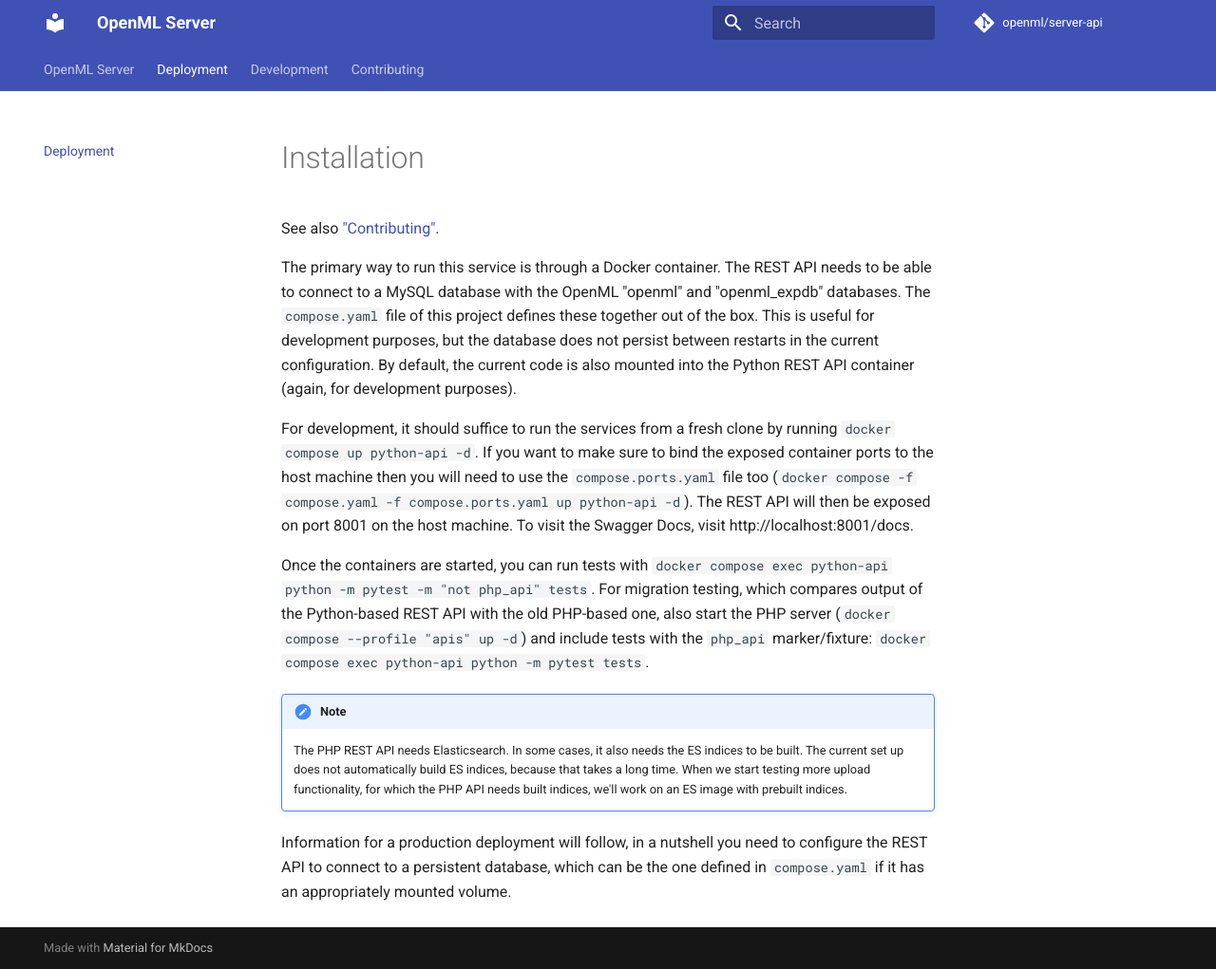
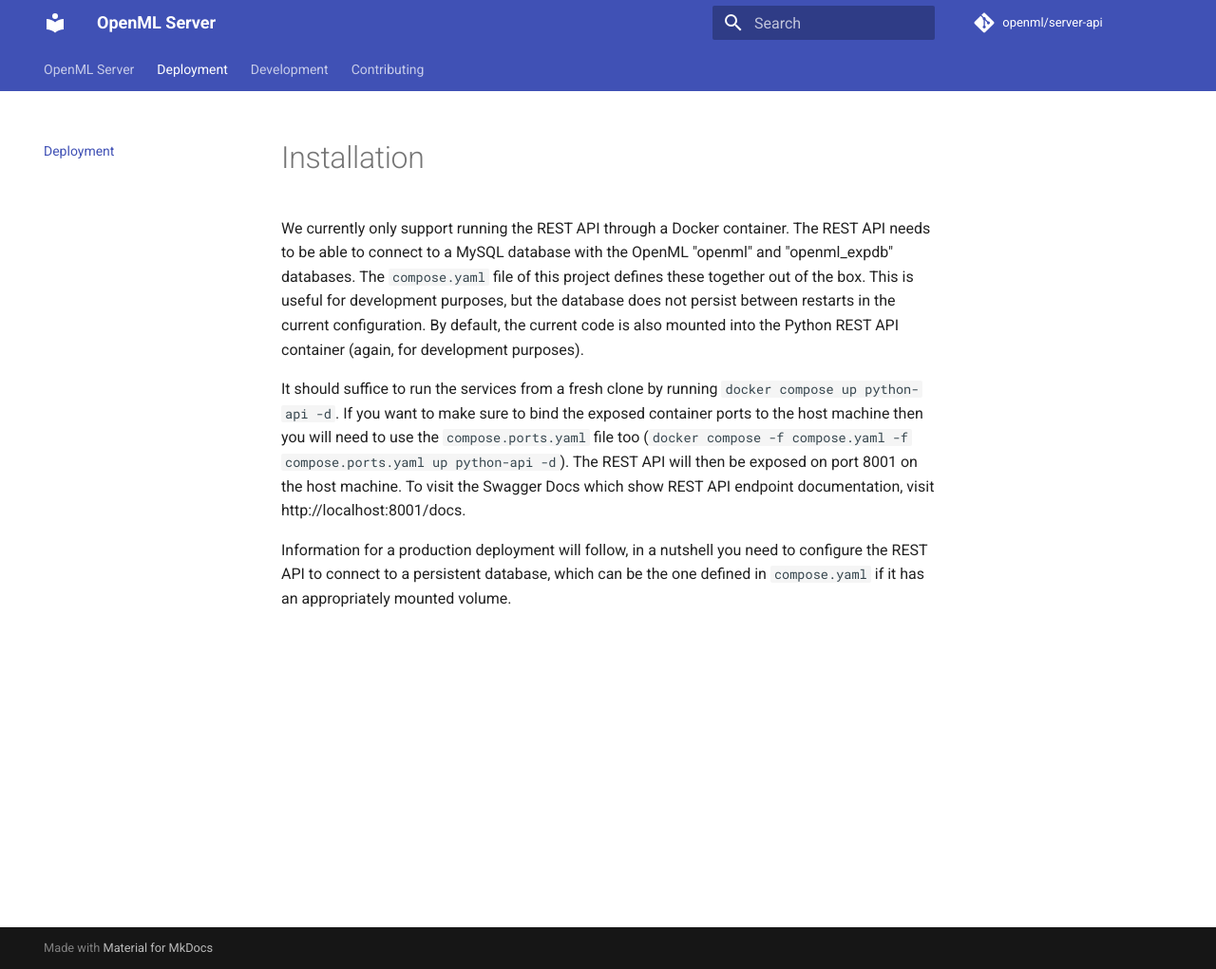
Before and after one commit to openml/server-api, an MkDocs documentation site: the page built from docs/installation.md, in a window 1280 px wide and 1021 px high. Shown: the whole window at 95% size. Built offline with MkDocs 1.6.1 and Material for MkDocs 9.7.7, drawn with Linux system fonts in a browser that asks for light colours; comment, search, counter and statistics services are not loaded.

Commit message:
Move Elastic Search notice
Normal deployment of the REST API is unaffected by ES.
It is only when developers want to use it for migration tests that
it matters.

```diff
--- a/docs/installation.md
+++ b/docs/installation.md
@@ -1,25 +1,16 @@
 # Installation
 
-See also ["Contributing"](contributing/contributing.md).
-
-The primary way to run this service is through a Docker container.
+We currently only support running the REST API through a Docker container.
 The REST API needs to be able to connect to a MySQL database with the OpenML "openml" and "openml_expdb" databases.
 The `compose.yaml` file of this project defines these together out of the box.
 This is useful for development purposes, but the database does not persist between restarts in the current configuration.
 By default, the current code is also mounted into the Python REST API container (again, for development purposes).
 
-For development, it should suffice to run the services from a fresh clone by running `docker compose up python-api -d`.
+It should suffice to run the services from a fresh clone by running `docker compose up python-api -d`.
 If you want to make sure to bind the exposed container ports to the host machine then you will need to use the `compose.ports.yaml` file too (`docker compose -f compose.yaml -f compose.ports.yaml up python-api -d`).
-The REST API will then be exposed on port 8001 on the host machine. To visit the Swagger Docs, visit http://localhost:8001/docs.
+The REST API will then be exposed on port 8001 on the host machine.
+To visit the Swagger Docs which show REST API endpoint documentation, visit http://localhost:8001/docs.
 
-Once the containers are started, you can run tests with `docker compose exec python-api python -m pytest -m "not php_api" tests`.
-For migration testing, which compares output of the Python-based REST API with the old PHP-based one, also start the PHP server (`docker compose --profile "apis" up -d`) and include tests with the `php_api` marker/fixture: `docker compose exec python-api python -m pytest tests`.
-
-!!! note
-
-    The PHP REST API needs Elasticsearch. In some cases, it also needs the ES indices to be built.
-    The current set up does not automatically build ES indices, because that takes a long time.
-    When we start testing more upload functionality, for which the PHP API needs built indices, we'll work on an ES image with prebuilt indices.
 
 Information for a production deployment will follow, in a nutshell you need to configure the REST API to connect to a persistent database,
 which can be the one defined in `compose.yaml` if it has an appropriately mounted volume.
```
Also changed, not shown: docs/contributing/setup.md (+5 -0 lines).
